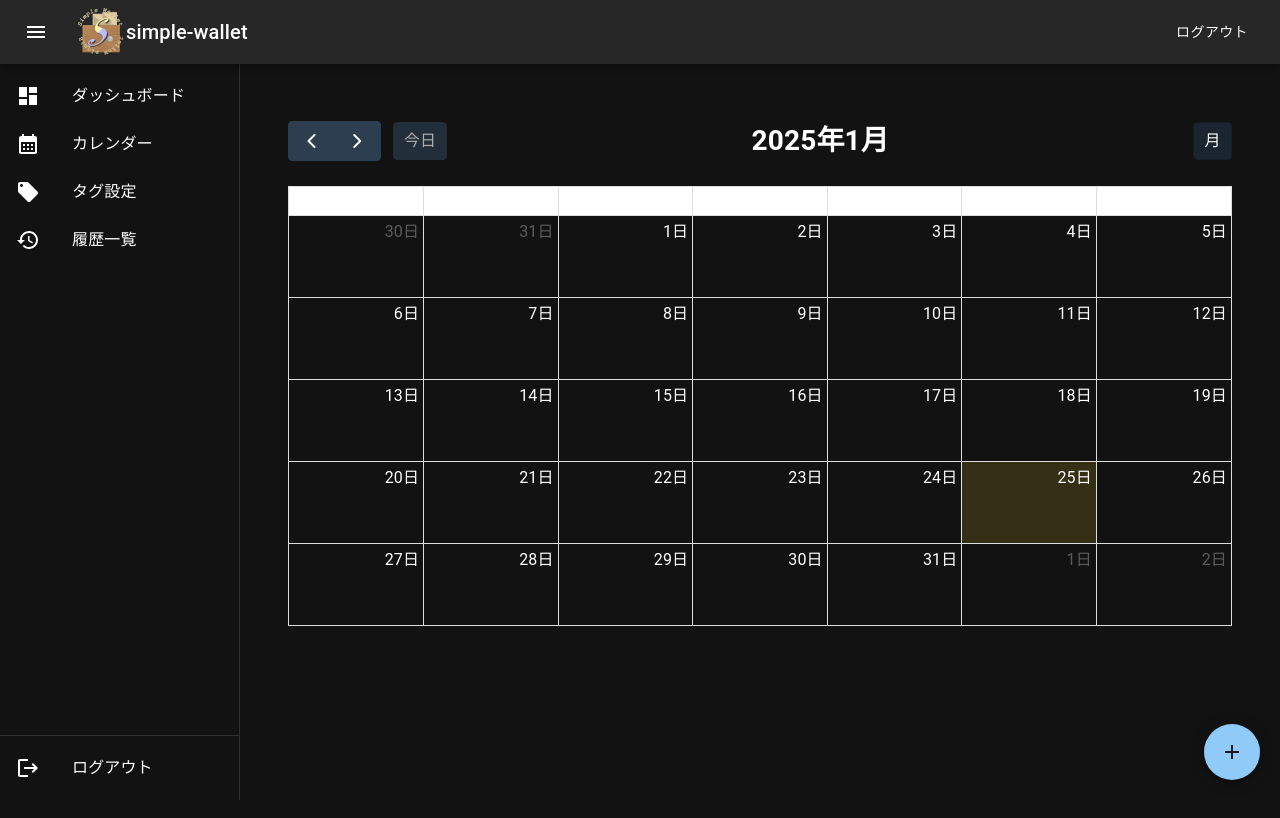
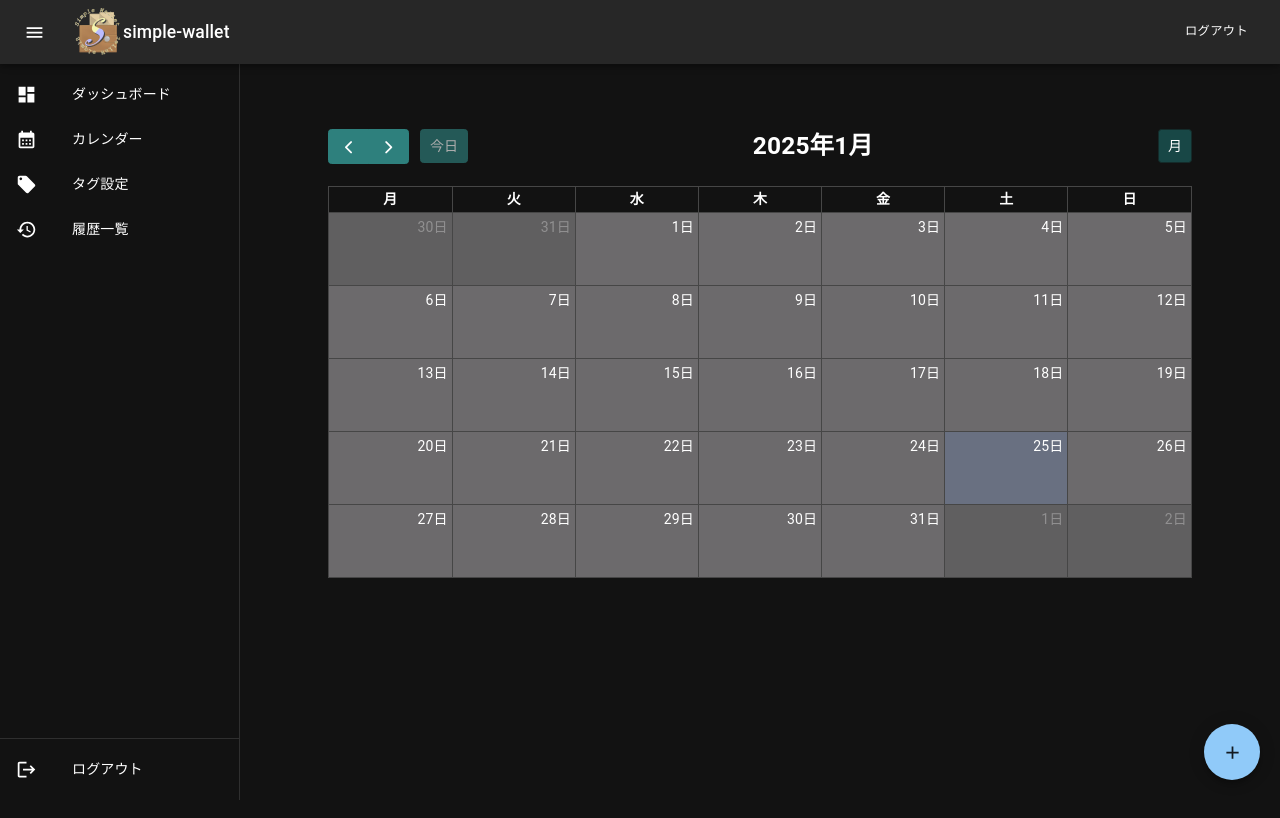
Before and after one commit to hamuchan214/simple_wallet, a React (Vite) app in the folder frontend/: page /#/calendar in a window 1280 px wide. Shown: the top 818 px of the page. Built offline with nearby package versions, Linux system fonts and the light colour scheme; no server answers.

Commit message:
update: add css file for calendar

```diff
--- a/frontend/src/pages/Calendar.tsx
+++ b/frontend/src/pages/Calendar.tsx
@@ -1,13 +1,15 @@
-import { Container } from '@mui/material';
+import { Container, Box } from '@mui/material';
 import FullCalendar from '@fullcalendar/react';
 import dayGridPlugin from '@fullcalendar/daygrid';
 import jaLocale from '@fullcalendar/core/locales/ja';
 import Layout from '../layout/Layout';
+import '../styles/calendar.css';
 
 export default function Calendar() {
   return (
     <Layout>
       <Container maxWidth="lg" sx={{ mt: 4, mb: 4 }}>
+        <Box id="calendar" sx={{ margin: '40px auto' }}>
           <FullCalendar
             plugins={[dayGridPlugin]}
             initialView="dayGridMonth"
@@ -21,6 +23,7 @@ export default function Calendar() {
             height="auto"
             fixedWeekCount={false}
           />
+        </Box>
       </Container>
     </Layout>
   );
--- /dev/null
+++ b/frontend/src/styles/calendar.css
@@ -0,0 +1,80 @@
+html, body {
+  margin: 0;
+  padding: 0;
+  font-family: Arial, Helvetica Neue, Helvetica, sans-serif;
+  font-size: 14px;
+  background-color: var(--main-page-bg-color);
+  color: #fff0ff;
+}
+
+#calendar {
+    margin: 40px auto;
+    margin-left: 40px;
+    margin-right: 40px;
+  }
+
+  a.fc-event.fc-daygrid-event[href] {
+    color: #c90064;
+  }
+
+  a.fc-event.fc-daygrid-event[href]:visited {
+    color: #4f4c51;
+  }
+
+  .fc .fc-daygrid-day.fc-day-other {
+    background: var(--fc-neutral-bg-color);
+  }
+
+  .fc .fc-scrollgrid-section-sticky > * {
+    background: unset;
+    position: sticky;
+    z-index: 3;
+  }
+
+  :not(td[aria-labelledby]) > .fc-daygrid-day-frame {
+    background: var(--fc-neutral-bg-color);
+  }
+
+  .fc .fc-scrollgrid-section-body {
+    background: var(--fc-page-bg-color);
+  }
+
+  .fc .fc-timegrid-slot-label, .fc .fc-timegrid-axis-frame {
+    background-color: var(--main-page-bg-color);
+  }
+
+  :root {
+    --main-page-bg-color: #211e21;
+    --fc-small-font-size: .85em;
+    --fc-page-bg-color: #6c6a6c;
+    --fc-neutral-bg-color: #33333331;
+    --fc-neutral-text-color: #808080;
+    --fc-border-color: #464646;
+
+    --fc-button-text-color: #fff;
+    --fc-button-bg-color: #2e807d;
+    --fc-button-border-color: #2e807d;
+    --fc-button-hover-bg-color: #256b69;
+    --fc-button-hover-border-color: #184746;
+    --fc-button-active-bg-color: #184746;
+    --fc-button-active-border-color: #142b2a;
+
+    --fc-event-bg-color: #007e79;
+    --fc-event-border-color: #007e79;
+    --fc-event-text-color: #fff;
+    --fc-event-selected-overlay-color: rgba(0, 0, 0, 0.25);
+
+    --fc-more-link-bg-color: #d0d0d0;
+    --fc-more-link-text-color: inherit;
+
+    --fc-event-resizer-thickness: 8px;
+    --fc-event-resizer-dot-total-width: 8px;
+    --fc-event-resizer-dot-border-width: 1px;
+
+    --fc-non-business-color: rgba(215, 215, 215, 0.3);
+    --fc-bg-event-color: rgb(143, 223, 130);
+    --fc-bg-event-opacity: 0.3;
+    --fc-highlight-color: rgba(188, 232, 241, 0.3);
+    --fc-today-bg-color: #5993ff25;
+    --fc-now-indicator-color: red;
+  }
--- a/frontend/vite.config.ts
+++ b/frontend/vite.config.ts
@@ -17,6 +17,9 @@ export default defineConfig(({mode}) => {
           rewrite: (path) => path.replace(/^\/api/, '')
         }
       }
+    },
+    css: {
+      modules: false,  // グローバルCSSを許可
     }
   }
 })
```
Lines whose indentation alone changed are shown as unchanged.
